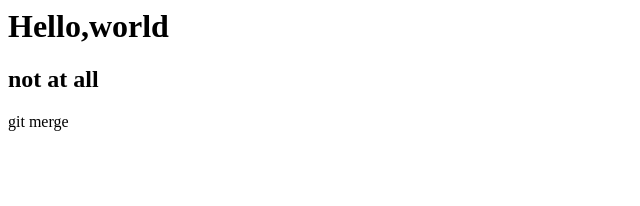
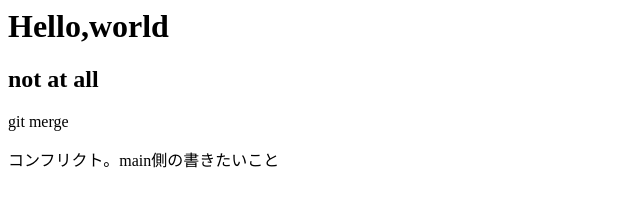
Before and after one commit to tnissy/addTask_alfredScript, a plain HTML site: page index.html in a window 1280 px wide. Shown: the whole page, without its empty margins (0-640 px from the left). Drawn offline with Linux system fonts and the light colour scheme.

Commit message:
main側の変更

```diff
--- a/index.html
+++ b/index.html
@@ -1,3 +1,4 @@
 <h1>Hello,world</h1>
 <h2>not at all</h2>
 <p>git merge</p>
+<p>コンフリクト。main側の書きたいこと</p>
```
